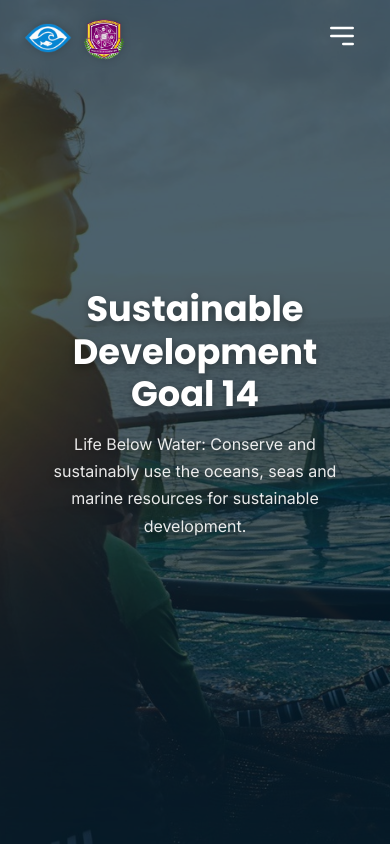
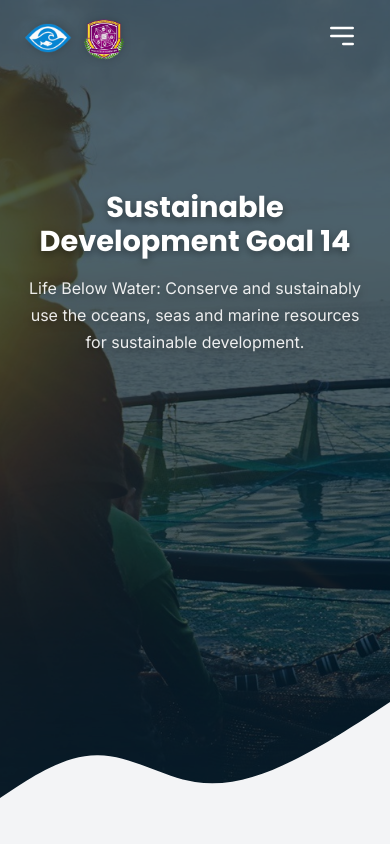
Before and after one commit to Clemmentino/home, a plain HTML site: page sdg14.html in a window 390 px wide. Shown: the top 844 px of the page. Drawn offline with Linux system fonts and the light colour scheme.

Commit message:
ver. 5.3

```diff
--- a/CSS/about.css
+++ b/CSS/about.css
@@ -315,11 +315,23 @@ a:hover {
 
 .hero-text {
   max-width: 900px;
-  padding: 2.5rem;
+  padding-top: 2.5rem;
+  padding-bottom: 2.5rem;
+  padding-right: 5rem;
   text-shadow: 0 3px 8px rgba(0, 0, 0, 0.4);
   transform: translateY(20px);
   opacity: 0;
+  margin-bottom: 5rem;
   animation: slideInUp 1s ease-out 0.5s forwards;
+}
+
+@media screen and (max-width: 768px) {
+  .hero-text {
+    padding-right: 2rem;
+    padding-left: 2rem;
+    margin-bottom: 3rem;
+  }
+
 }
 
 @keyframes slideInUp {
@@ -368,6 +380,13 @@ a:hover {
   animation: slideInUp 1s ease-out 0.5s forwards;
 }
 
+@media screen and (max-width: 890px) {
+  .hero-text h1 {
+    font-size: 3rem;
+  }
+
+}
+
 @media screen and (max-width: 768px) {
   .tagline {
     font-size: 1rem;
@@ -392,6 +411,13 @@ a:hover {
   margin-top: -100px;
   position: relative;
   z-index: 3;
+
+}
+
+@media screen and (max-width: 430px) {
+  .wave-divider {
+    opacity: 0;
+  }
 
 }
 
@@ -507,12 +533,7 @@ a:hover {
   transform: scale(1.05);
 }
 
-/* Values Section */
-.values-section {
-  background-color: #f0f7ff;
-  position: relative;
-  overflow: hidden;
-}
+
 
 .values-section::before {
   content: '';
@@ -584,16 +605,7 @@ a:hover {
   line-height: 1.7;
 }
 
-.divider {
-  height: 40px;
-  width: 100%;
-  position: relative;
-}
 
-.divider svg {
-  height: 100%;
-  width: 100%;
-}
 
 .leader-section {
   background-color: #fdfdfd;
@@ -611,6 +623,7 @@ a:hover {
 
 }
 
+
 .leader-container {
   display: flex;
   flex-direction: row;
@@ -618,6 +631,8 @@ a:hover {
   max-width: 1200px;
   margin: 0 auto;
 }
+
+
 
 .leader-image-container {
   width: 220px;
@@ -1428,23 +1443,3 @@ a:focus, button:focus {
 .js-enabled .mobile-menu.active {
   display: flex;
 }
-
-/* Dark mode support */
-@media (prefers-color-scheme: dark) {
-  .values-section {
-    background-color: #0f172a;
-  }
-
-  .value-card {
-    background-color: #1e293b;
-    color: #e2e8f0;
-  }
-
-  .value-card h3 {
-    color: #60a5fa;
-  }
-
-  .value-card p {
-    color: #cbd5e1;
-  }
-}
--- a/CSS/sdg14.css
+++ b/CSS/sdg14.css
@@ -328,11 +328,11 @@ a:hover {
 
 .sdg14-page-content {
   padding-top: 0;
-  background-color: #ffffff;
+  background-color:#f3f4f6;
 }
 
 .sdg14-hero-banner {
-  height: 100vh;
+  height: 95vh;
   min-height: 500px;
   background: url("../Images/statichero.jpg") no-repeat center center/cover;
   background-color: #003b73;
@@ -375,6 +375,7 @@ a:hover {
   transform: translateY(20px);
   opacity: 0;
   animation: slideInUp 1s ease-out 0.5s forwards;
+  text-align: left;
 }
 
 @keyframes slideInUp {
@@ -386,6 +387,15 @@ a:hover {
     transform: translateY(0);
     opacity: 1;
   }
+}
+
+@media screen and (max-width: 768px) {
+  .sdg14-hero-text-content {
+    padding: 1.5rem;
+    text-align: center;
+    margin-bottom: 15rem;
+  }
+
 }
 
 .sdg14-hero-text-content h1 {
@@ -408,6 +418,13 @@ a:hover {
   }
 }
 
+@media screen and (max-width: 400px) {
+  .sdg14-hero-text-content h1 {
+    font-size: 1.8rem;
+  }
+
+}
+
 .sdg14-hero-text-content p {
   font-size: 1.15rem;
   font-weight: 400;
@@ -427,10 +444,23 @@ a:hover {
   }
 }
 
+.wave-divider {
+  height: 100px;
+  width: 100%;
+  margin-top: -100px;
+  position: relative;
+  z-index: 3;
+}
+.wave-divider svg {
+  height: 100%;
+  width: 100%;
+
+}
+
 .sdg14-info-hub {
   padding-top: 5rem;
   padding-bottom: 6rem;
-  background-color: #fdfdfd;
+  background-color: #f3f4f6;
 }
 
 .info-tabs-container {
--- a/JS/about.js
+++ b/JS/about.js
@@ -14,7 +14,7 @@ document.addEventListener("DOMContentLoaded", function () {
     }
   });
 
-  const mobileMenuButton = document.getElementById("mobile-menu-button")
+  const mobileMenuButton = document.getElementById("mobile-menu-button");
 
   if (mobileMenuButton && mobileMenu) {
     mobileMenuButton.addEventListener("click", () => {
@@ -43,5 +43,4 @@ document.addEventListener("DOMContentLoaded", function () {
       }
     });
   });
-
 });
--- a/sdg14.html
+++ b/sdg14.html
@@ -58,6 +58,8 @@
             </div>
         </header>
 
+
+
         <main class="sdg14-page-content">
             <section class="sdg14-hero-banner">
                 <div class="sdg14-hero-overlay">
@@ -68,6 +70,20 @@
                 </div>
             </section>
 
+            <div class="wave-divider">
+                <svg
+                    xmlns="http://www.w3.org/2000/svg"
+                    viewBox="0 0 1440 100"
+                    preserveAspectRatio="none"
+                >
+                    <path
+                    fill="#f3f4f6"
+                    d="M0,96L60,85.3C120,75,240,53,360,53.3C480,53,600,75,720,80C840,85,960,75,1080,58.7C1200,43,1320,21,1380,10.7L1440,0L1440,100L1380,100C1320,100,1200,100,1080,100C960,100,840,100,720,100C600,100,480,100,360,100C240,100,120,100,60,100L0,100Z"
+                    ></path>
+                </svg>
+            </div>
+
+            <br> <br>
             <section class="sdg14-info-hub container">
                 <div class="info-tabs-container">
                     <div class="info-tabs-buttons">
```
Also changed, not shown: about.html (+0 -14 lines).
